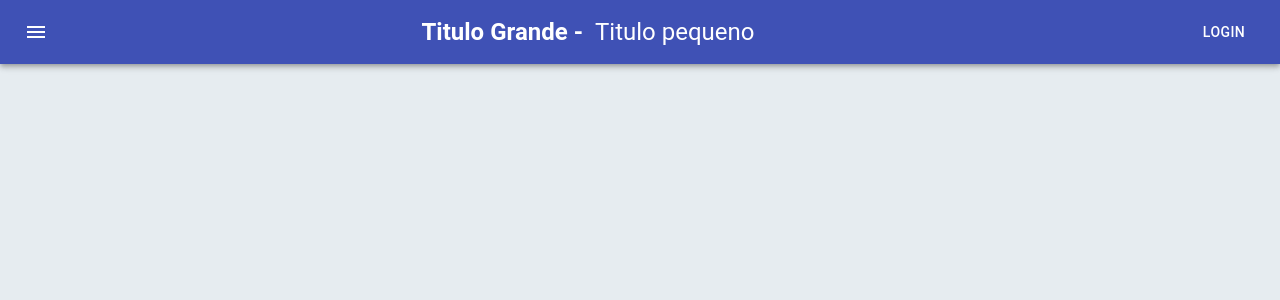
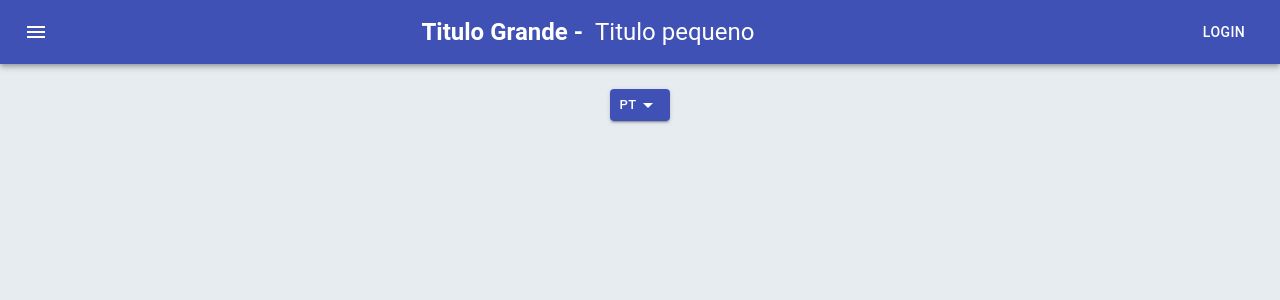
Before and after one commit to boydwo/-MaterialUI_React, a React (Create React App) app in the folder meuapp/: page / in a window 1280 px wide. Shown: the top 300 px of the page. Built offline with nearby package versions, Linux system fonts and the light colour scheme.

Commit message:
testando button

```diff
--- a/meuapp/src/App.js
+++ b/meuapp/src/App.js
@@ -1,10 +1,17 @@
 import React from "react";
 import Header from "./Header";
+import Locale from './LocaleButton'
+import { Container } from "@material-ui/core";
+import './app.style.css'
 
 function App() {
   return (
     <>
       <Header />
+      <Container className="teste">
+        <Locale />
+      </Container>
+
     </>
   );
 }
--- /dev/null
+++ b/meuapp/src/LocaleButton.jsx
@@ -0,0 +1,87 @@
+import React from 'react';
+import Grid from '@material-ui/core/Grid';
+import Button from '@material-ui/core/Button';
+import ButtonGroup from '@material-ui/core/ButtonGroup';
+import ArrowDropDownIcon from '@material-ui/icons/ArrowDropDown';
+import ClickAwayListener from '@material-ui/core/ClickAwayListener';
+import Grow from '@material-ui/core/Grow';
+import Paper from '@material-ui/core/Paper';
+import Popper from '@material-ui/core/Popper';
+import MenuItem from '@material-ui/core/MenuItem';
+import MenuList from '@material-ui/core/MenuList';
+
+const options = ['PT', 'EN'];
+
+export default function SplitButton() {
+  const [open, setOpen] = React.useState(false);
+  const anchorRef = React.useRef(null);
+  const [selectedIndex, setSelectedIndex] = React.useState(0);
+
+  const handleClick = () => {
+    console.info(`You clicked ${options[selectedIndex]}`);
+  };
+
+  const handleMenuItemClick = (event, index) => {
+    setSelectedIndex(index);
+    setOpen(false);
+  };
+
+  const handleToggle = () => {
+    setOpen(prevOpen => !prevOpen);
+  };
+
+  const handleClose = event => {
+    if (anchorRef.current && anchorRef.current.contains(event.target)) {
+      return;
+    }
+
+    setOpen(false);
+  };
+
+  return (
+    <Grid container direction="column" alignItems="center">
+      <Grid item xs={12}>
+        <ButtonGroup variant="contained" color="primary" ref={anchorRef} aria-label="split button">
+          <Button
+            color="primary"
+            size="small"
+            aria-controls={open ? 'split-button-menu' : undefined}
+            aria-expanded={open ? 'true' : undefined}
+            aria-label="select merge strategy"
+            aria-haspopup="menu"
+            onClick={handleToggle}
+          >{options[selectedIndex]}
+            <ArrowDropDownIcon />
+          </Button>
+        </ButtonGroup>
+        <Popper open={open} anchorEl={anchorRef.current} role={undefined} transition disablePortal>
+          {({ TransitionProps, placement }) => (
+            <Grow
+              {...TransitionProps}
+              style={{
+                transformOrigin: placement === 'bottom' ? 'center top' : 'center bottom',
+              }}
+            >
+              <Paper>
+                <ClickAwayListener onClickAway={handleClose}>
+                  <MenuList id="split-button-menu">
+                    {options.map((option, index) => (
+                      <MenuItem
+                        key={option}
+                        disabled={index === 2}
+                        selected={index === selectedIndex}
+                        onClick={event => handleMenuItemClick(event, index)}
+                      >
+                        {option}
+                      </MenuItem>
+                    ))}
+                  </MenuList>
+                </ClickAwayListener>
+              </Paper>
+            </Grow>
+          )}
+        </Popper>
+      </Grid>
+    </Grid>
+  );
+}
--- /dev/null
+++ b/meuapp/src/app.style.css
@@ -0,0 +1,3 @@
+.teste{
+  margin-top: 25px;
+}
```
